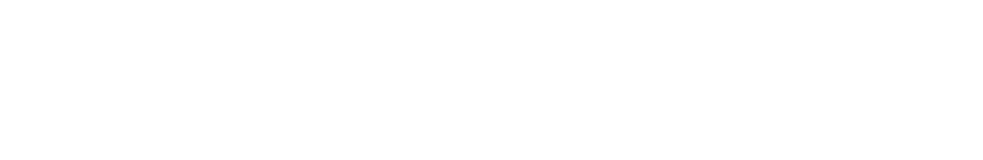
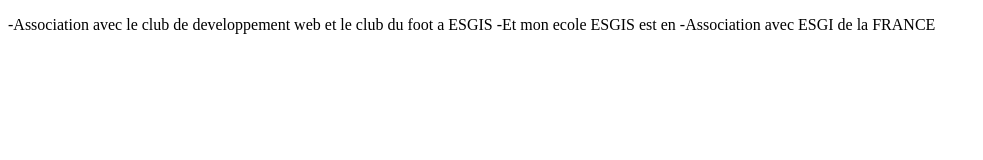
Before and after one commit to adekomen/git-mon-cv, a plain HTML site: page index.html in a window 1280 px wide. Shown: the whole page, without its empty margins (0-983 px from the left). Drawn offline with Linux system fonts and the light colour scheme.

Commit message:
mise en place de la section associations

```diff
--- a/index.html
+++ b/index.html
@@ -6,5 +6,10 @@
     <link rel="stylesheet" href="style.css" />
     <title>Document</title>
   </head>
-  <body></body>
+  <body>
+    <p>
+      -Association avec le club de developpement web et le club du foot a ESGIS
+      -Et mon ecole ESGIS est en -Association avec ESGI de la FRANCE
+    </p>
+  </body>
 </html>
```
